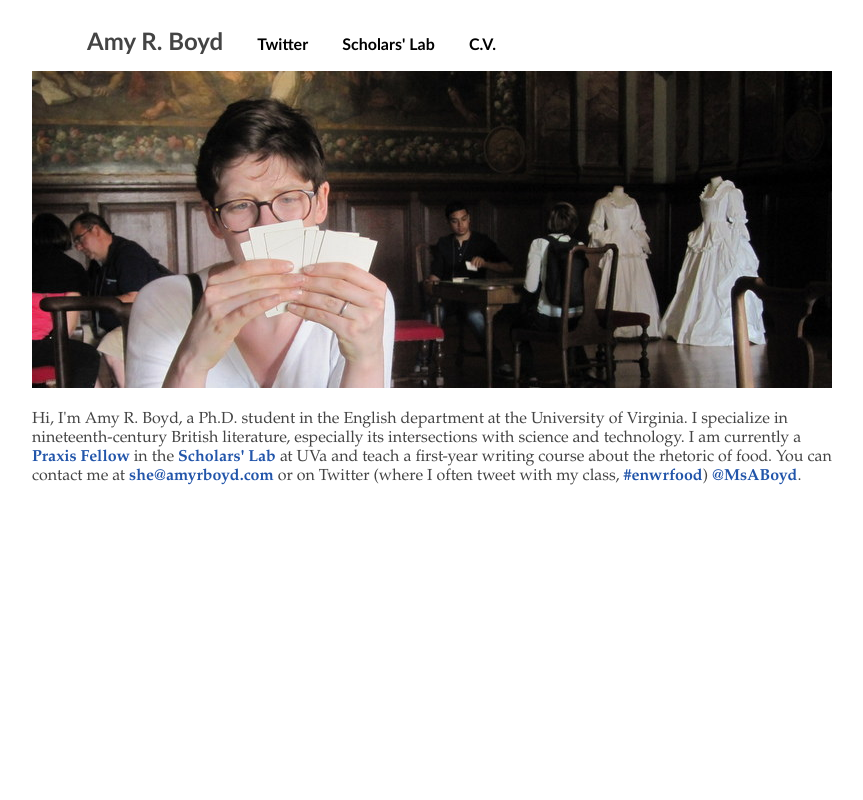
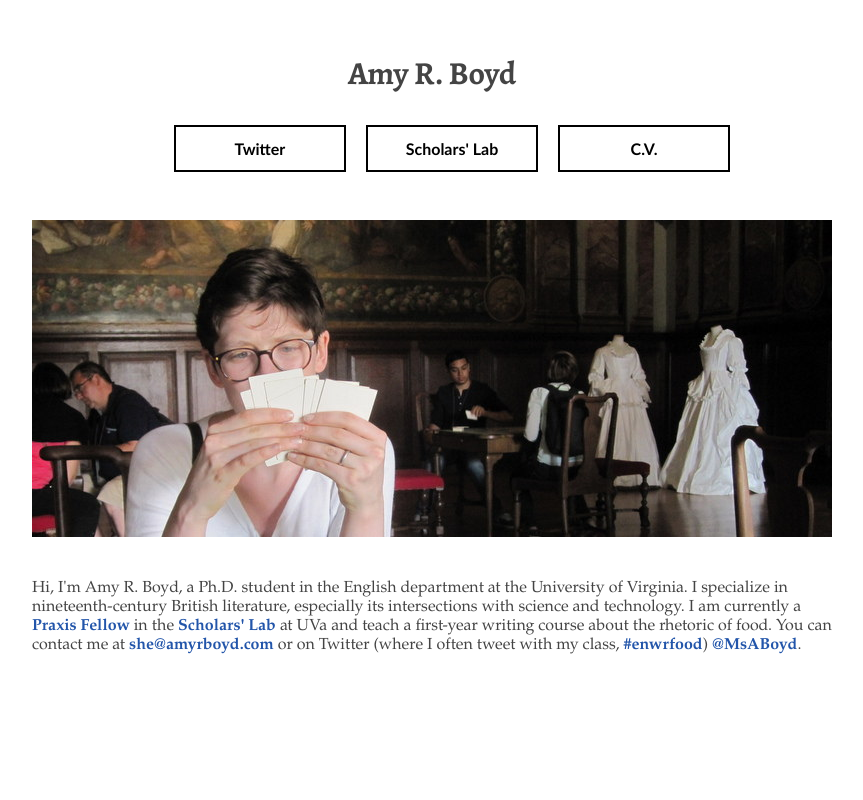
Before and after one commit to arboyd/arboyd.github.io, a plain HTML site: page index.html in a window 1280 px wide. Shown: the top 800 px of the page, without its empty margins (208-1071 px from the left). Drawn offline with nearby package versions, Linux system fonts and the light colour scheme.

Commit message:
nav redesign

```diff
--- a/index.html
+++ b/index.html
@@ -3,17 +3,20 @@
 <title>Amy R. Boyd | home page</title>
 <meta charset="UTF-8">
 <link rel="stylesheet" type="text/css" href="style/main.css">
+<link href='http://fonts.googleapis.com/css?family=Alegreya:700' rel='stylesheet' type='text/css'>
 </head>
 
 <body>
 
 <div id=main>
 <div class="nav">
+
+<h1>Amy R. Boyd</h1>
+
 <ul class="nav">
-	<li><strong>Amy R. Boyd</strong></li>
-	<li><a href="https://twitter.com/msaboyd">Twitter</a></li>
-	<li><a href="http://scholarslab.org/people/amy-boyd/">Scholars' Lab</a></li>
-	<li><a href="#cv">C.V.</a></li>
+	<li class="navLink"><a href="https://twitter.com/msaboyd">Twitter</a></li>
+	<li class="navLink"><a href="http://scholarslab.org/people/amy-boyd/">Scholars' Lab</a></li>
+	<li class="navLink"><a href="#cv">C.V.</a></li>
 </ul>
 </div>
 
--- a/style/main.css
+++ b/style/main.css
@@ -16,48 +16,69 @@ body {
 
 div.nav {
 	display: table;
-	text-align: left;
+	text-align: justify;
 	padding: 10px 0 0 0;
 }
+.nav {
+	list-style: none;
+	margin: 20px auto;
 
-ul .nav {
-	list-style: none;
 }
 
 .nav li {
 	font-weight: bold;
-	display: inline;
-	padding: 15px;
+	display: inline-block;
 }
 
-.nav a {
-	text-decoration: none;
-	color: black;
+
+.nav .navLink {
+	text-align: center;
 }
 
-.nav a:hover{
+
+.nav a {
+	border: 2px black solid;
+	text-decoration: none;
+	display: block;
+	width: 9em;
+	color: black;
+	padding: .75em;
+	margin: .5em;
+}
+
+.nav a:hover {
 	color: #2255aa;
+	border: #2255aa 2px solid;
 }
+
+
 
 #about{
 	display: table;
     margin: 0 auto;
 	text-align: left;
 	font-family: "Book Antiqua",Palatino,"Palatino Linotype","Palatino LT STD",Georgia,serif;
+
 }
 
-strong {
-	font-size: 150%;
+h1 {
+	font-size: 200%;
+	font-family: 'Alegreya', serif;
+	text-align: center;
 }
 
-a {
+#about a {
 	text-decoration: none;
 	color: #2255aa;
 	font-weight: bold;
 }
 
-a :hover{
-	color: blue;
+#about img {
+	margin-bottom: 20px;
+}
+
+a :visited{
+	color: clear;
 }
 #cv {
 	top: 100%;
```
Also changed, not shown: cv/index.html (added, +44 -0 lines).
